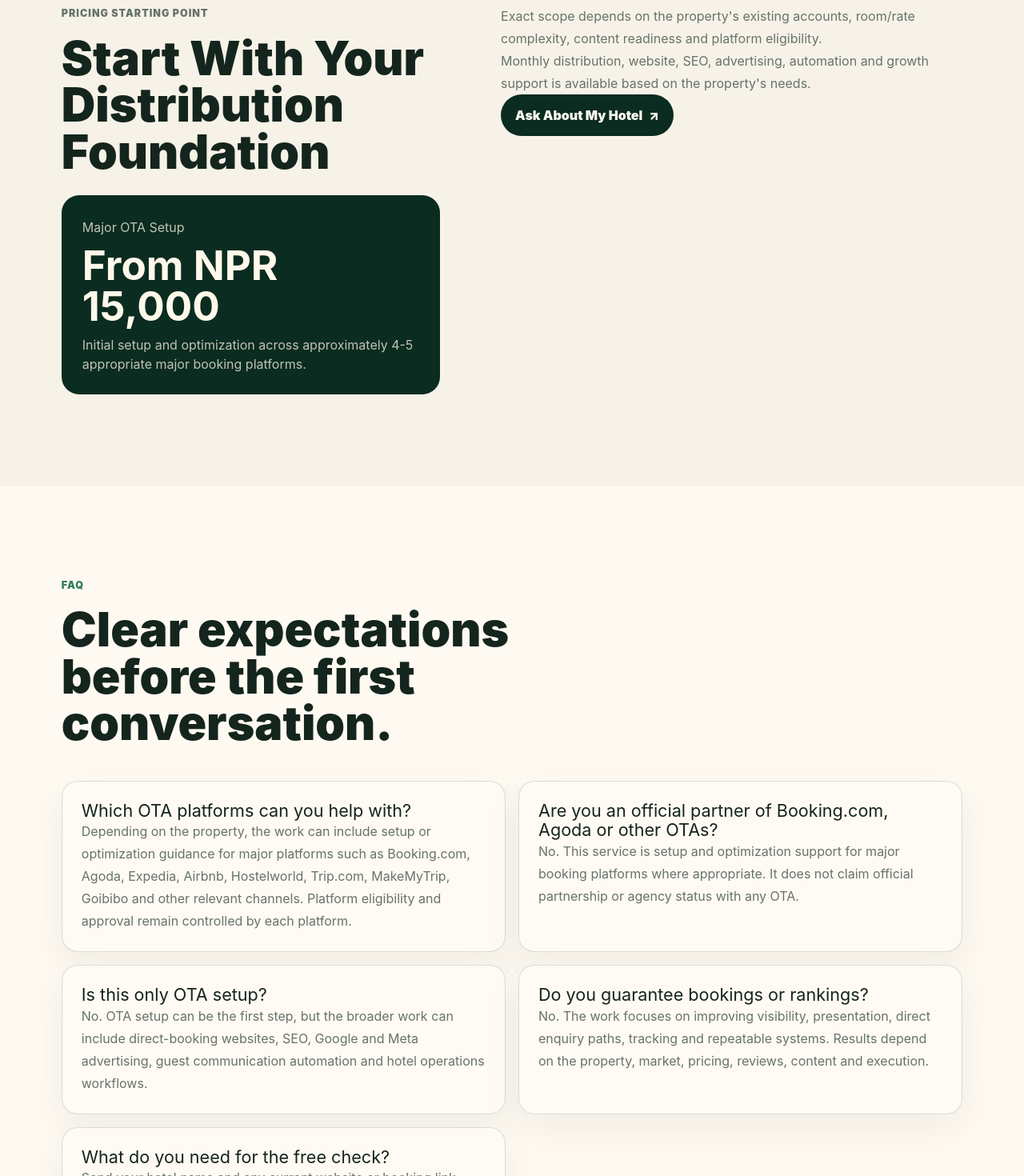
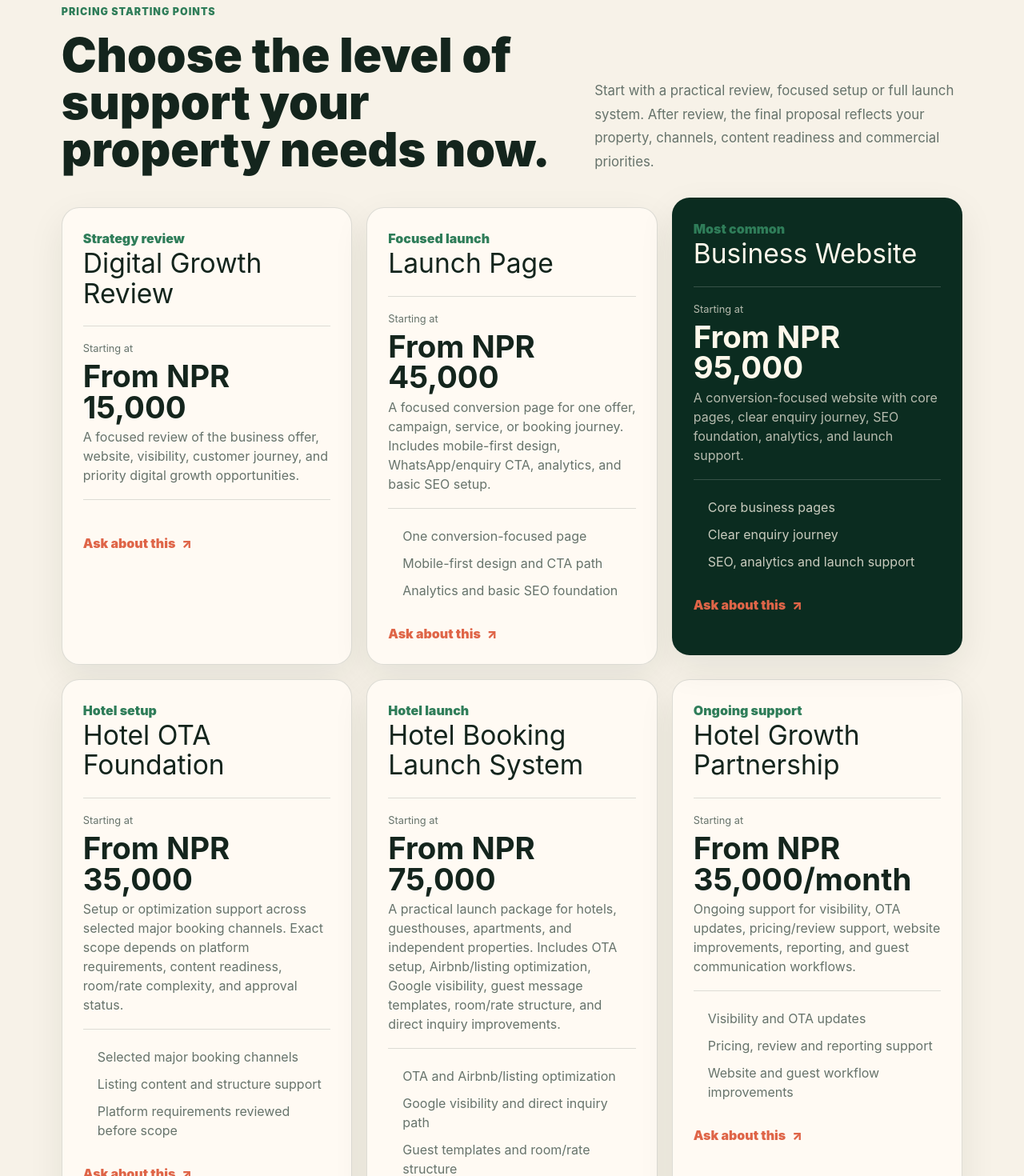
Before and after one commit to alokdaskomail-beep/alok-das-website, a Next.js app: page /hotel-growth in a window 1280 px wide. Shown: the part 5420-6890 px from the top of the page at 80% size. Built offline with nearby package versions, Linux system fonts and the light colour scheme.

Commit message:
Update hotel growth pricing

```diff
--- a/src/app/hotel-growth/page.tsx
+++ b/src/app/hotel-growth/page.tsx
@@ -89,6 +89,83 @@ const process = [
     "Improve",
     "Review performance and continue optimizing under an optional monthly plan.",
   ],
+];
+
+const packages = [
+  {
+    eyebrow: "Strategy review",
+    name: "Digital Growth Review",
+    price: "From NPR 15,000",
+    timeline:
+      "A focused review of the business offer, website, visibility, customer journey, and priority digital growth opportunities.",
+    items: [],
+  },
+  {
+    eyebrow: "Focused launch",
+    name: "Launch Page",
+    price: "From NPR 45,000",
+    timeline:
+      "A focused conversion page for one offer, campaign, service, or booking journey. Includes mobile-first design, WhatsApp/enquiry CTA, analytics, and basic SEO setup.",
+    items: [
+      "One conversion-focused page",
+      "Mobile-first design and CTA path",
+      "Analytics and basic SEO foundation",
+    ],
+  },
+  {
+    eyebrow: "Most common",
+    name: "Business Website",
+    price: "From NPR 95,000",
+    timeline:
+      "A conversion-focused website with core pages, clear enquiry journey, SEO foundation, analytics, and launch support.",
+    items: [
+      "Core business pages",
+      "Clear enquiry journey",
+      "SEO, analytics and launch support",
+    ],
+    featured: true,
+  },
+  {
+    eyebrow: "Hotel setup",
+    name: "Hotel OTA Foundation",
+    price: "From NPR 35,000",
+    timeline:
+      "Setup or optimization support across selected major booking channels. Exact scope depends on platform requirements, content readiness, room/rate complexity, and approval status.",
+    items: [
+      "Selected major booking channels",
+      "Listing content and structure support",
+      "Platform requirements reviewed before scope",
+    ],
+  },
+  {
+    eyebrow: "Hotel launch",
+    name: "Hotel Booking Launch System",
+    price: "From NPR 75,000",
+    timeline:
+      "A practical launch package for hotels, guesthouses, apartments, and independent properties. Includes OTA setup, Airbnb/listing optimization, Google visibility, guest message templates, room/rate structure, and direct inquiry improvements.",
+    items: [
+      "OTA and Airbnb/listing optimization",
+      "Google visibility and direct inquiry path",
+      "Guest templates and room/rate structure",
+    ],
+  },
+  {
+    eyebrow: "Ongoing support",
+    name: "Hotel Growth Partnership",
+    price: "From NPR 35,000/month",
+    timeline:
+      "Ongoing support for visibility, OTA updates, pricing/review support, website improvements, reporting, and guest communication workflows.",
+    items: [
+      "Visibility and OTA updates",
+      "Pricing, review and reporting support",
+      "Website and guest workflow improvements",
+    ],
+  },
+];
+
+const pricingClarifications = [
+  "Pricing reflects strategic review, setup quality, and hands-on implementation. Platform fees, paid ads, photography, subscriptions, channel manager costs, and third-party charges are not included unless clearly stated in the proposal.",
+  "For small fixes, single-platform support, or advisory-only needs, lighter support may be available after review.",
 ];
 
 const faqs = [
@@ -341,32 +418,49 @@ export default function HotelGrowthPage() {
         </div>
       </section>
 
-      <section className="section pricing-focus" id="pricing">
-        <div>
-          <p className="kicker">Pricing starting point</p>
-          <h2>Start With Your Distribution Foundation</h2>
-          <div className="price-panel">
-            <p>Major OTA Setup</p>
-            <strong>From NPR 15,000</strong>
-            <span>
-              Initial setup and optimization across approximately 4-5
-              appropriate major booking platforms.
-            </span>
+      <section className="section engagement-section hotel-pricing" id="pricing">
+        <div className="section-heading">
+          <div>
+            <p className="kicker">Pricing starting points</p>
+            <h2>Choose the level of support your property needs now.</h2>
           </div>
+          <p>
+            Start with a practical review, focused setup or full launch system.
+            After review, the final proposal reflects your property, channels,
+            content readiness and commercial priorities.
+          </p>
         </div>
-        <div>
-          <p>
-            Exact scope depends on the property&apos;s existing accounts,
-            room/rate complexity, content readiness and platform eligibility.
+        <div className="engagement-grid">
+          {packages.map((pkg) => (
+            <article
+              className={pkg.featured ? "engagement-featured" : ""}
+              key={pkg.name}
+            >
+              <p>{pkg.eyebrow}</p>
+              <h3>{pkg.name}</h3>
+              <div className="package-price">
+                <small>Starting at</small>
+                <strong>{pkg.price}</strong>
+                <span>{pkg.timeline}</span>
+              </div>
+              {pkg.items.length > 0 ? (
+                <ul>
+                  {pkg.items.map((item) => (
+                    <li key={item}>{item}</li>
+                  ))}
+                </ul>
+              ) : null}
+              <a className="package-link" href={hotelWhatsappUrl}>
+                Ask about this <Arrow />
+              </a>
+            </article>
+          ))}
+        </div>
+        {pricingClarifications.map((note) => (
+          <p className="package-note" key={note}>
+            {note}
           </p>
-          <p>
-            Monthly distribution, website, SEO, advertising, automation and
-            growth support is available based on the property&apos;s needs.
-          </p>
-          <a className="button button-primary" href={hotelWhatsappUrl}>
-            Ask About My Hotel <Arrow />
-          </a>
-        </div>
+        ))}
       </section>
 
       <section className="section faq-section">
```
